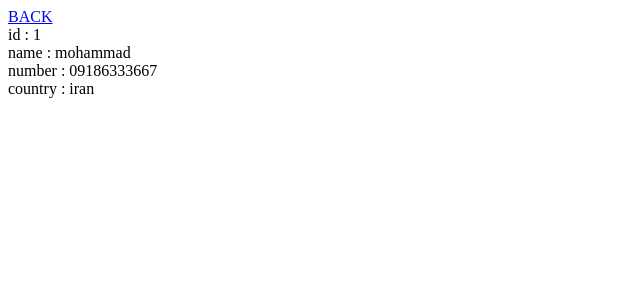
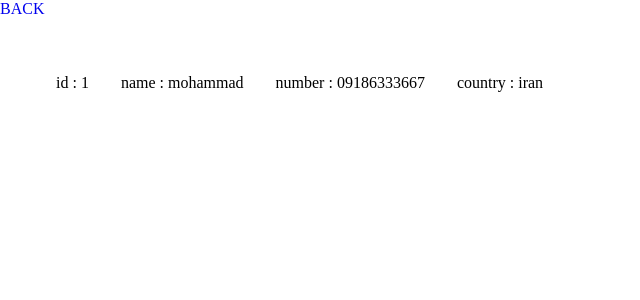
Before and after one commit to mohammadsohrabi2021/phone-redux, a React (Create React App) app: page /contacts/1 in a window 1280 px wide. Shown: the top 300 px of the page, without its empty margins (0-640 px from the left). Built offline with nearby package versions, Linux system fonts and the light colour scheme.

Commit message:
add grid singlepage

```diff
--- a/src/Componenets/SinglePage/SinglePage.jsx
+++ b/src/Componenets/SinglePage/SinglePage.jsx
@@ -3,6 +3,7 @@ import { useParams } from "react-router-dom";
 import { useSelector } from "react-redux";
 import { useEffect, useState } from "react";
 import SinglePageData from '../../Data/SinglePageData/SinglePageData';
+import { Grid } from '@mui/material';
 function SinglePage() {
     const contacts = useSelector(state => state.reducer)
     const { ContactId } = useParams()
@@ -13,13 +14,15 @@ function SinglePage() {
     }, [])
 
     return (
-        <div>
+
+        <Grid container p={5} width={'100%'} >
             {SinglePageData.map(show => (
-                <div key={show.id}>
+                <Grid p={2} key={show.id}>
                     {show.name} : {contact[show.name]}
-                </div>
+                </Grid>
             ))}
-        </div>
+        </Grid>
+
     );
 }
 
--- /dev/null
+++ b/src/index.css
@@ -0,0 +1,8 @@
+*{
+    box-sizing: content-box;
+    margin: 0;
+    padding: 0;
+}
+a{
+    text-decoration: none;
+}
--- a/src/index.js
+++ b/src/index.js
@@ -1,6 +1,6 @@
 import React from 'react';
 import ReactDOM from 'react-dom/client';
-
+import './index.css'
 import App from './App';
 
 
```
